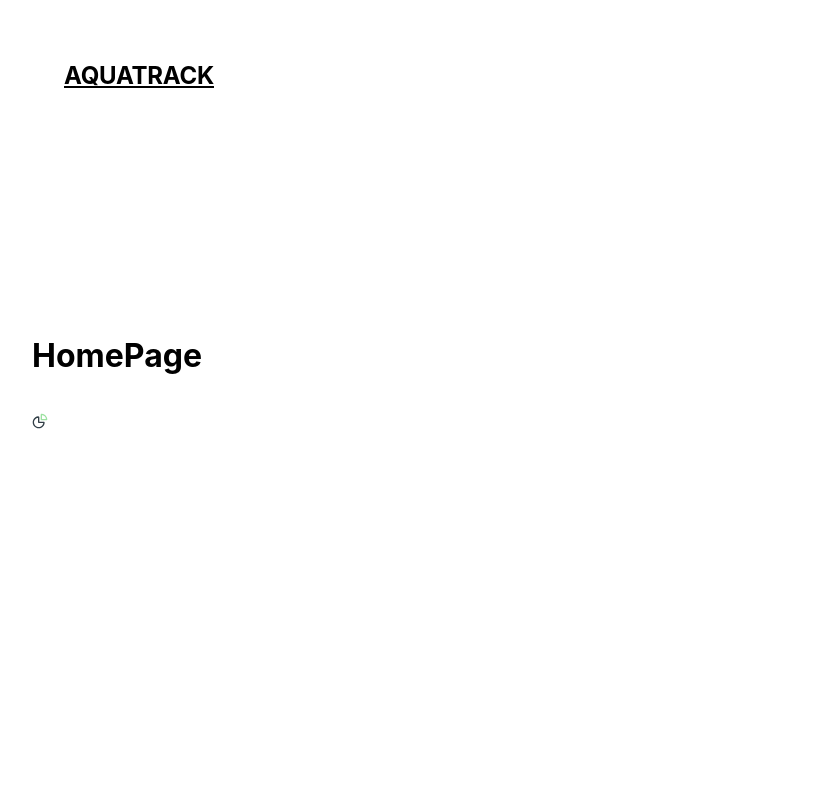
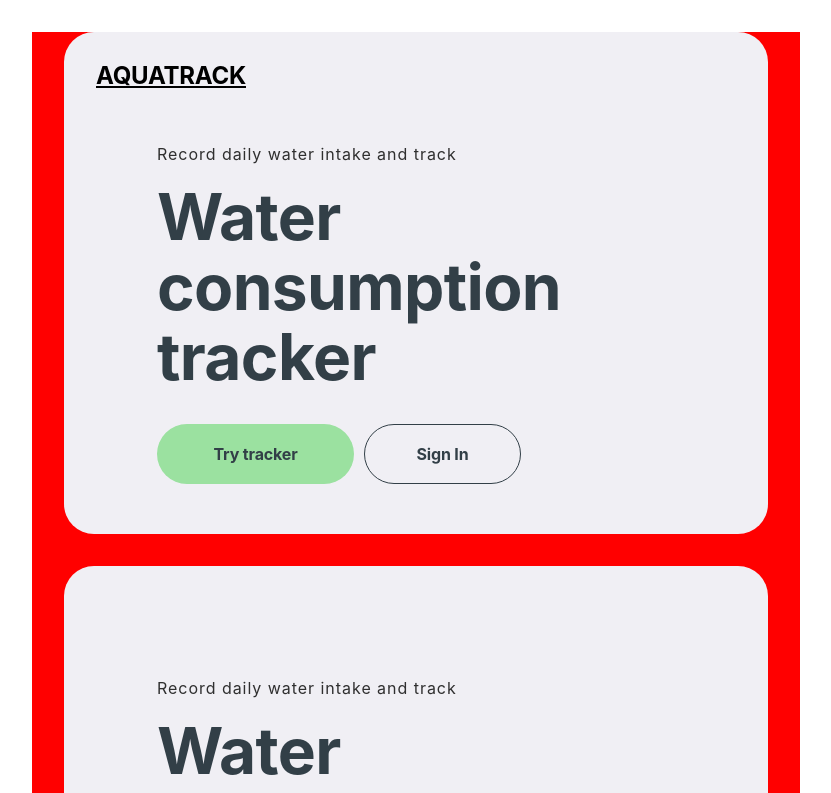
Before and after one commit to VeronikaPetrushka/fullstack-foundry, a React (Vite) app: page / in a window 1280 px wide. Shown: the top 793 px of the page, without its empty margins (224-1055 px from the left). Built offline with nearby package versions, Linux system fonts and the light colour scheme.

Commit message:
welcome section done

```diff
--- a/src/components/AdvantagesSection/AdvantagesSection.jsx
+++ b/src/components/AdvantagesSection/AdvantagesSection.jsx
@@ -0,0 +1,59 @@
+
+import css from './AdvantagesSection.module.css';
+
+
+
+export const AdvantagesSection = () => {
+
+
+  return (
+  <div className={css.mojdiv}>
+    <h1>hello</h1>
+  </div>
+
+  );
+};
+
+
+
+
+
+
+
+
+
+// <div className={css.section}>
+
+// <div className={css.customersBox}>
+//   <ul className={css.customerImg}>
+//     <li className={css.item}>
+//       <img className={css.img} src={girl2} alt="girl1" />
+//     </li>
+
+//     <li className={css.item}>
+//       <img className={css.img} src={boy} alt="boy" />
+//     </li>
+
+//     <li className={css.item}>
+//       <img className={css.img} src={girl1} alt="girl2" />
+//     </li>
+//   </ul>
+
+
+// </div>
+
+// <div className={css.group}>
+//   <ul className={css.advantagesGroup}>
+//     <li className={css.textAdvantage}>
+//       <div className={css.ellipse}></div>
+//       <p className={css.text}>Habit drive</p>
+//     </li>
+//     <li className={css.textAdvantage}>
+//       <p className={css.textBlack}>View statistics</p>
+//     </li>
+//     <li className={css.textAdvantage}>
+//       <p className={css.textBlack}>Personal rate setting</p>
+//     </li>
+//   </ul>
+// </div>
+// </div>
--- a/src/components/AdvantagesSection/AdvantagesSection.module.css
+++ b/src/components/AdvantagesSection/AdvantagesSection.module.css
@@ -0,0 +1,3 @@
+.mojdiv{
+    background-color: red;
+}
--- a/src/components/Container/Container.module.css
+++ b/src/components/Container/Container.module.css
@@ -2,17 +2,18 @@
   max-width: 375px;
   margin: 0 auto;
   padding: 0 16px;
+  background-color: red;
 }
 
 @media screen and (min-width: 768px) {
   .container {
-    max-width: 768px;
+    max-width: 704px;
     padding: 0 32px;
   }
 }
 
 @media screen and (min-width: 1440px) {
   .container {
-    max-width: 1440px;
+    max-width: 1376px;
   }
 }
--- a/src/components/Page/Page.module.css
+++ b/src/components/Page/Page.module.css
@@ -4,6 +4,7 @@
   gap: 16px;
   flex-direction: column;
   position: relative;
+
 }
 
 @media screen and (min-width: 768px) {
--- a/src/components/WelcomeSection/WelcomeSection.jsx
+++ b/src/components/WelcomeSection/WelcomeSection.jsx
@@ -0,0 +1,19 @@
+import { NavLink } from 'react-router-dom';
+import css from './WelcomeSection.module.css';
+
+export const WelcomeSection = () => {
+  return (
+    <div className={css.welcomeSection}>
+      <p className={css.text}>Record daily water intake and track</p>
+      <h1 className={css.title}>Water consumption tracker</h1>
+      <div className={css.linkBox}>
+        <NavLink to="/signup" className={css.linkSignUP}>
+          Try tracker
+        </NavLink>
+        <NavLink to="/signin" className={css.linkSignIn}>
+          Sign In
+        </NavLink>
+      </div>
+    </div>
+  );
+};
--- a/src/components/WelcomeSection/WelcomeSection.module.css
+++ b/src/components/WelcomeSection/WelcomeSection.module.css
@@ -0,0 +1,122 @@
+.welcomeSection {
+  border-radius: 30px;
+  background: var(--color-lightgray);
+  padding: 100px 16px 54px 16px;
+  margin-bottom: 16px;
+}
+
+.text {
+  color: var(--color-black);
+  font-size: 14px;
+  line-height: 1.28;
+  letter-spacing: 0.84px;
+  margin-bottom: 16px;
+
+}
+
+.title {
+    margin: 0;
+    color: var(--color-darkblue);
+    font-size: 38px;
+    font-weight: 700;
+    line-height: 38px;
+    letter-spacing: -0.38px;
+    margin-bottom: 32px;
+  }
+
+  .linkBox {
+    display: flex;
+    gap: 10px;
+    max-height: 60px;
+  }
+  .linkSignUP {
+    text-decoration: none;
+    width: 116px;
+    display: flex;
+    padding: 14px 19px;
+    justify-content: center;
+    align-items: center;
+    border-radius: 30px;
+    background: var(--color-lightgreen);
+    color: var(--color-darkblue);
+    text-align: center;
+    font-size: 14px;
+    font-weight: 700;
+    line-height: 1.28;
+    letter-spacing: -0.14px;
+    transition: background-color var(--animation);
+  }
+  .linkSignUP:hover,
+  .linkSignUP:active,
+  .linkSignUP:focus {
+    background-color: var(--color-lightgreenhover);
+  }
+
+  .linkSignIn {
+    text-decoration: none;
+    width: 104px;
+    display: flex;
+    padding: 14px 10px;
+    justify-content: center;
+    align-items: center;
+    color: var(--color-darkblue);
+    text-align: center;
+    font-size: 14px;
+    font-weight: 700;
+    line-height: 1.28;
+    letter-spacing: -0.14px;
+    border-radius: 30px;
+    border: 1px solid var(--color-darkblue);
+    transition:
+      border var(--animation),
+      color var(--animation);
+  }
+  .linkSignIn:hover,
+  .linkSignIn:focus,
+  .linkSignIn:active {
+    border: 1px solid var(--color-lightgreenhover);
+    color: var(--color-lightgreenhover);
+  }
+
+
+  @media (min-width: 768px) {
+    .welcomeSection {
+      padding: 94px 93px 50px 93px;
+    }
+    .text {
+      font-size: 16px;
+      line-height: 1.5;
+      letter-spacing: 0.96px;
+    }
+    .title {
+      font-size: 64px;
+      line-height: 70px;
+      letter-spacing: -0.64px;
+    }
+    .linkSignUP {
+      padding: 18px 14px;
+      width: 169px;
+      font-size: 16px;
+      line-height: 1.5;
+      letter-spacing: -0.16px;
+    }
+    .linkSignIn {
+      width: 135px;
+      padding: 18px 10px;
+      font-size: 16px;
+      line-height: 1.5;
+      letter-spacing: -0.16px;
+    }
+  }
+  @media (min-width: 1440px) {
+    .welcomeSection {
+        max-width: 548px;
+      padding: 180px 62px 180px 62px;
+      margin: 0;
+    }
+    .title {
+      font-size: 80px;
+      line-height: 76px;
+      letter-spacing: -0.8px;
+    }
+  }
--- a/src/index.css
+++ b/src/index.css
@@ -1,4 +1,25 @@
 @import-normalize; /* bring in normalize.css styles */
+
+
+:root {
+  /* Colors */
+  --color-white: #ffffff;
+  --color-lightgray: #f0eff4;
+  --color-lightgreen: #9be1a0;
+  --color-lightgreenhover: #87d28d;
+  --color-darkblue: #323f47;
+  --color-darkblue-translucent: rgba(50, 63, 71, 0.4);
+  --color-black: #2f2f2f;
+  --color-blacksemi: #2f2f2f80;
+  --color-error: #ef5050;
+  /* Animation */
+  --animation: 150ms ease-in;
+
+
+}
+
+
+
 
 body {
   margin: 0;
--- a/src/pages/HomePage/HomePage.jsx
+++ b/src/pages/HomePage/HomePage.jsx
@@ -1,17 +1,17 @@
+import { WelcomeSection } from '../../components/WelcomeSection/WelcomeSection';
+import { AdvantagesSection } from '../../components/AdvantagesSection/AdvantagesSection';
 import Container from '../../components/Container/Container';
-import Icon from '../../components/Icon/Icon';
 import Page from '../../components/Page/Page';
 import css from './HomePage.module.css';
+
 
 const Homepage = () => {
   return (
     <Container>
       <Page>
-        <div className={css.wrap}></div>
-        <div>
-          <h1>HomePage</h1>
-        </div>
-        <Icon width="16" height="16" iconName="pie-chart" styles="icon-pie" />
+        <WelcomeSection/>
+        <WelcomeSection/>
+    {/* <AdvantagesSection/> */}
       </Page>
     </Container>
   );
```
